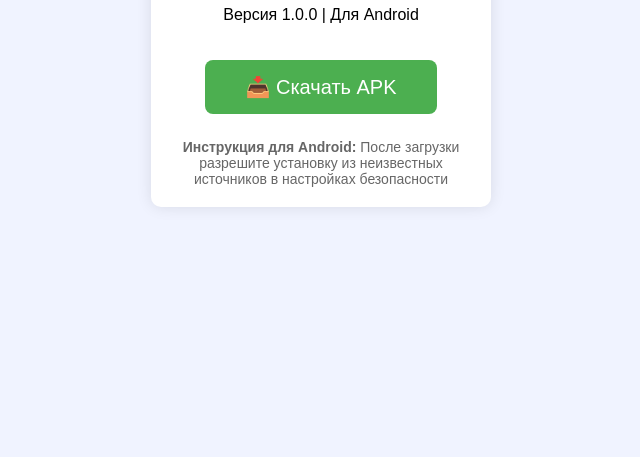
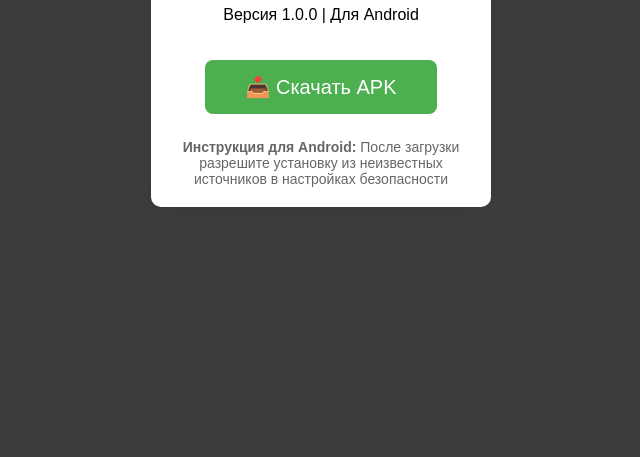
Before and after one commit to LubninEgor/Fest_Site_1, a plain HTML site: page index.html in a window 1280 px wide. Shown: the part 343-800 px from the top of the page, without its empty margins (319-959 px from the left). Drawn offline with Linux system fonts and the light colour scheme.

Commit message:
Update index.html

```diff
--- a/index.html
+++ b/index.html
@@ -11,7 +11,7 @@
             align-items: center;
             height: 100vh;
             margin: 0;
-            background: #f0f3ff;
+            background: #3d3d3d;
             font-family: Arial, sans-serif;
         }
         .container {
```
